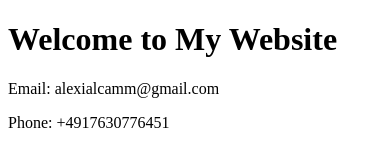
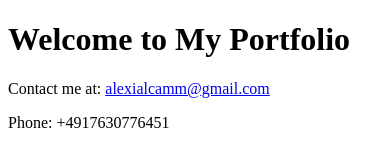
Before and after one commit to alexiacam/alexiacam, a plain HTML site: page index.html in a window 390 px wide. Drawn offline with Linux system fonts and the light colour scheme.

Commit message:
Restore original portfolio HTML with corrected email and phone number.

```diff
--- a/index.html
+++ b/index.html
@@ -1,11 +1,13 @@
 <!DOCTYPE html>
-<html>
+<html lang="en">
 <head>
-    <title>Index</title>
+    <meta charset="UTF-8">
+    <meta name="viewport" content="width=device-width, initial-scale=1.0">
+    <title>Portfolio</title>
 </head>
 <body>
-    <h1>Welcome to My Website</h1>
-    <p>Email: alexialcamm@gmail.com</p>
+    <h1>Welcome to My Portfolio</h1>
+    <p>Contact me at: <a href="mailto:alexialcamm@gmail.com">alexialcamm@gmail.com</a></p>
     <p>Phone: +4917630776451</p>
 </body>
 </html>
```
